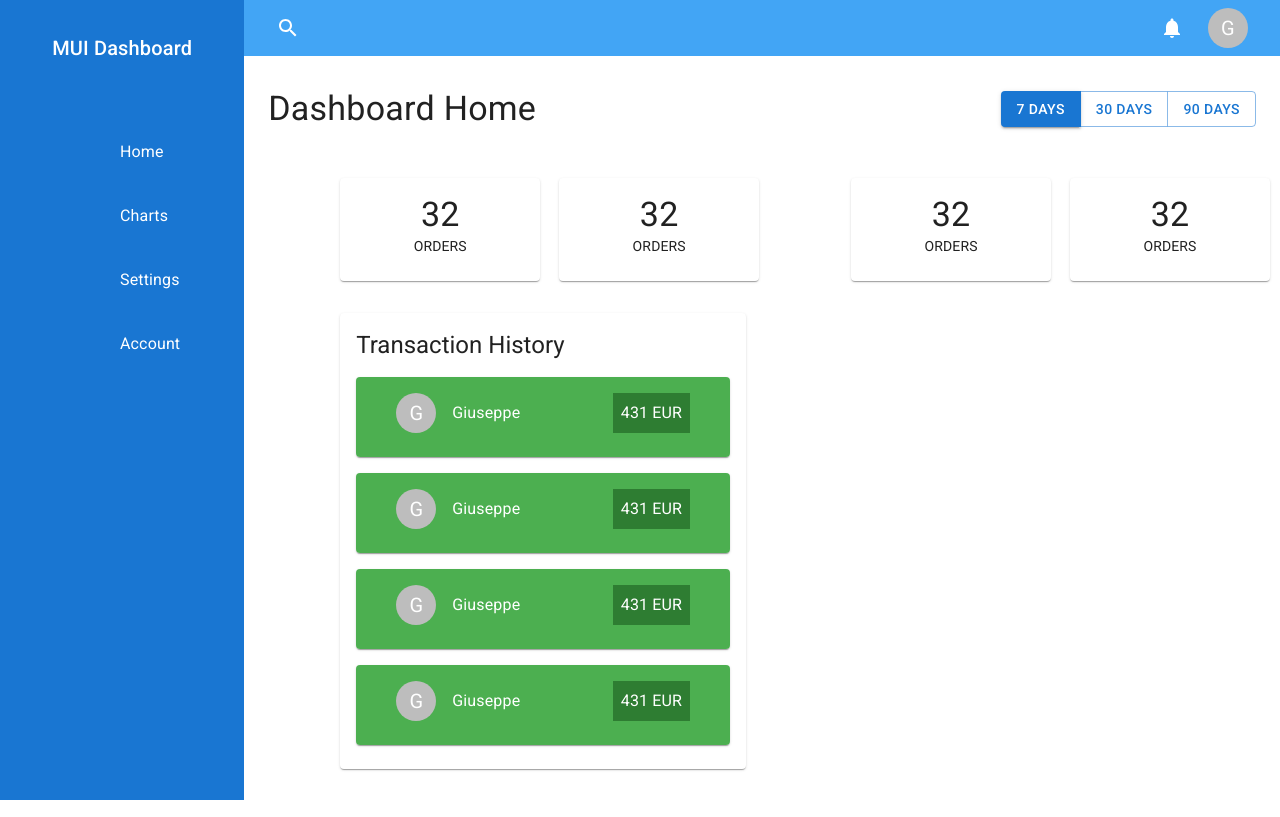
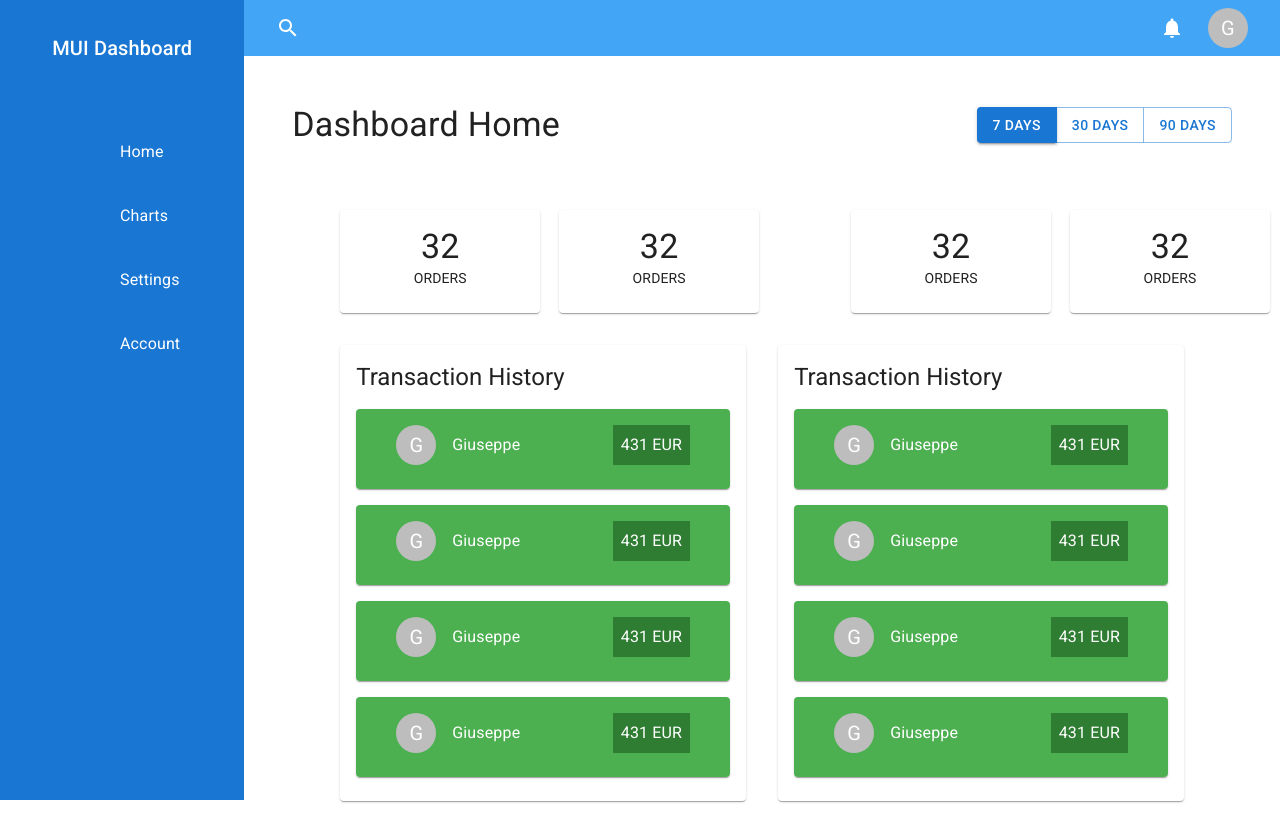
Before and after one commit to giuseppe2305/mui-dashboard, a React (Vite) app: page / in a window 1280 px wide. Built offline with nearby package versions, Linux system fonts and the light colour scheme; some icons are missing.

Commit message:
Fixed dashboard padding.

```diff
--- a/src/App.tsx
+++ b/src/App.tsx
@@ -8,7 +8,6 @@ import {
   Box,
   Button,
   ButtonGroup,
-  Container,
   CssBaseline,
   Grid,
   ThemeProvider,
@@ -47,7 +46,7 @@ function App() {
               <Avatar>G</Avatar>
             </Box>
           </Box>
-          <Container sx={{ py: 4, display: "flex", alignItems: "center", justifyContent: "space-between" }}>
+          <Box sx={{ p: 6, display: "flex", alignItems: "center", justifyContent: "space-between" }}>
             <Typography variant="h4">Dashboard Home</Typography>
             {/* <ToggleButton value={"7days"}>
               <ToggleButton value={"7days"}>7 days</ToggleButton>
@@ -59,7 +58,7 @@ function App() {
               <Button>30 days</Button>
               <Button>90 days</Button>
             </ButtonGroup>
-          </Container>
+          </Box>
           <Grid container spacing={4} sx={{ py: 2, px: 12 }}>
             <Grid size={2}>
               <StatisticCard />
@@ -77,6 +76,7 @@ function App() {
               <StatisticCard />
             </Grid>
             <TransactionHistory />
+            <TransactionHistory />
           </Grid>
         </Box>
       </Box>
```
